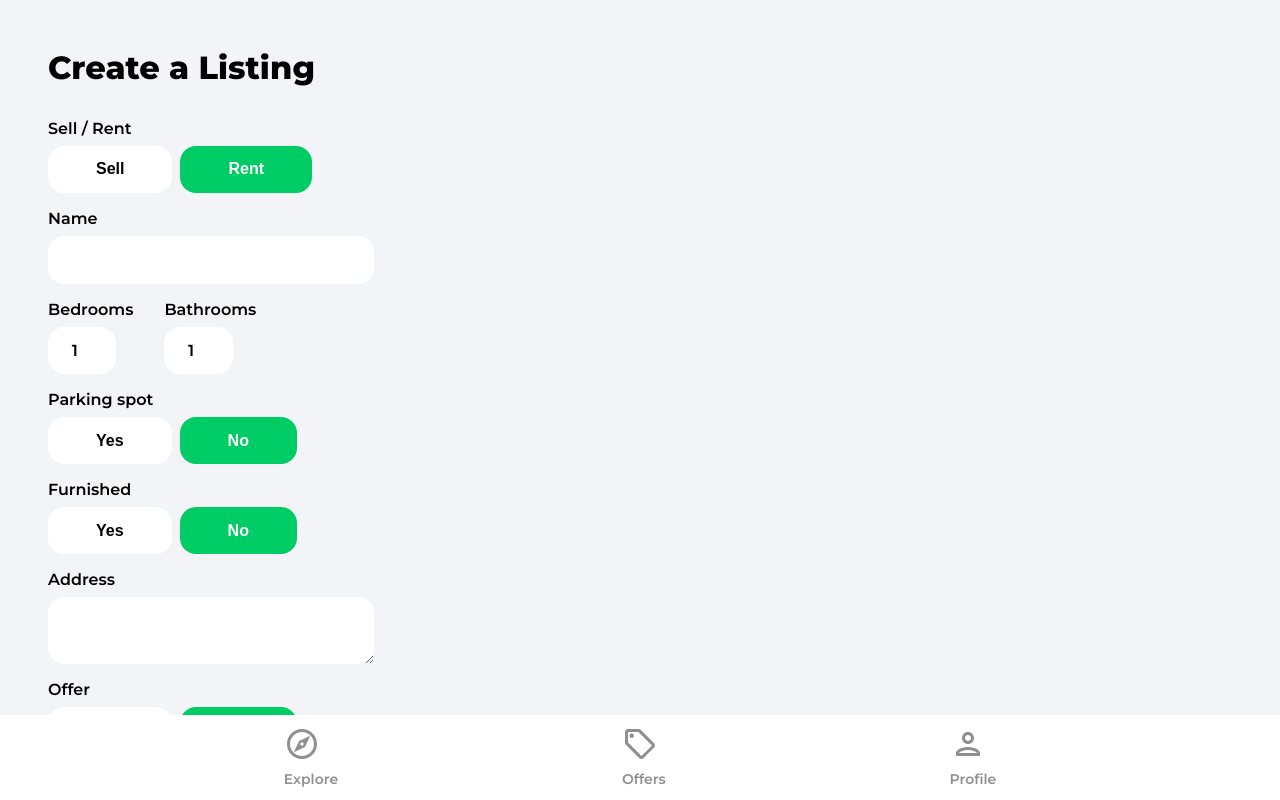
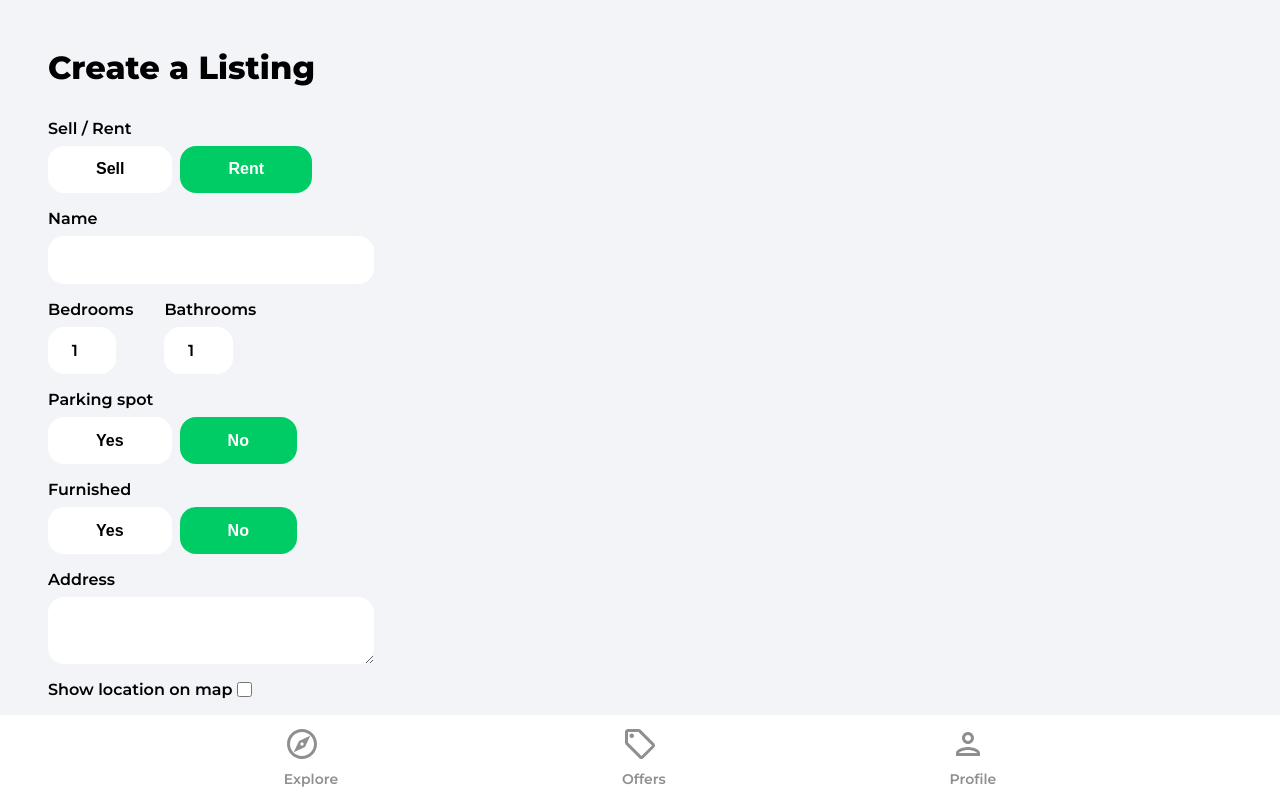
Before and after one commit to jankat11/House-Marketplace, a React (Create React App) app: page /create-listing in a window 1280 px wide. Shown: the top 800 px of the page. Built offline with nearby package versions, Linux system fonts and the light colour scheme; no server answers; sample sign-in values are in the browser's storage.

Commit message:
change create&edit lists context

```diff
--- a/package.json
+++ b/package.json
@@ -6,9 +6,11 @@
     "@testing-library/jest-dom": "^5.15.0",
     "@testing-library/react": "^11.2.7",
     "@testing-library/user-event": "^12.8.3",
+    "bootstrap": "^5.2.2",
     "firebase": "^9.12.1",
     "leaflet": "^1.9.2",
     "react": "^17.0.2",
+    "react-bootstrap": "^2.5.0",
     "react-dom": "^17.0.2",
     "react-leaflet": "^3.2.2",
     "react-router-dom": "^6.4.2",
--- a/src/index.css
+++ b/src/index.css
@@ -84,6 +84,14 @@ button {
   display: flex;
   align-items: center;
   justify-content: center;
+}
+
+.formInputFile:disabled, .formInputSmall:disabled {
+  background: #eeeeeec0
+}
+
+.formlabelDisablded {
+  color: #acacac;
 }
 
 .removeIcon {
@@ -348,6 +356,27 @@ button {
   width: 100%;
   height: 100%;
 }
+
+
+
+.reloadCheckbox  {
+
+  width: 15px;
+  height: 15px;
+  position: relative;
+  top: 2px;
+  background-color: #fff;
+
+}
+
+
+
+@media (max-width: 600px) {
+  .formLatLng {
+    flex-direction: column;
+  }
+}
+
 
 .swiperSlideImg {
   width: 100%;
@@ -738,6 +767,10 @@ button {
   display: block;
 }
 
+.reloadLabel {
+  display: inline-block;
+}
+
 .formButtons {
   display: flex;
 }
@@ -824,6 +857,10 @@ button {
   margin-right: 1rem;
 }
 
+.formInputFile:disabled::-webkit-file-upload-button  {
+  background-color: #c0c0c0;
+}
+
 .createListingButton {
   margin-top: 5rem;
 }
--- a/src/index.js
+++ b/src/index.js
@@ -3,6 +3,7 @@ import React from "react";
 import ReactDOM from "react-dom"
 import './index.css'
 import reportWebVitals from './reportWebVitals'
+
 
 ReactDOM.render(
   <React.StrictMode>
--- a/src/pages/CreateListing.jsx
+++ b/src/pages/CreateListing.jsx
@@ -15,7 +15,7 @@ import Spinner from '../components/Spinner'
 
 function CreateListing() {
   // eslint-disable-next-line
-  const [geolocationEnabled, setGeolocationEnabled] = useState(true)
+  const [geolocationEnabled, setGeolocationEnabled] = useState(false)
   const [loading, setLoading] = useState(false)
   const [formData, setFormData] = useState({
     type: 'rent',
@@ -31,6 +31,7 @@ function CreateListing() {
     images: {},
     latitude: 0,
     longitude: 0,
+    showMap: false
   })
 
   const {
@@ -47,6 +48,7 @@ function CreateListing() {
     images,
     latitude,
     longitude,
+    showMap,
   } = formData
 
   const auth = getAuth()
@@ -90,27 +92,9 @@ function CreateListing() {
 
     let geolocation = {}
 
-    if (geolocationEnabled) {
-      const response = await fetch(
-        `http://api.positionstack.com/v1/forward?access_key=${process.env.REACT_APP_GEOCODE_API_KEY}&query=${address}`
-      )
+    geolocation.lat = latitude
+    geolocation.lng = longitude
 
-      const data = await response.json()
-      console.log("data is", data)
-
-      geolocation.lat = data.data[0]?.latitude ?? 0
-      geolocation.lng = data.data[0]?.longitude ?? 0
-
-
-      if (data.data.length === 0) {
-        setLoading(false)
-        toast.error('Please enter a correct address')
-        return
-      }
-    } else {
-      geolocation.lat = latitude
-      geolocation.lng = longitude
-    }
 
      // Store image in firebase
     const storeImage = async (image) => {
@@ -172,6 +156,7 @@ function CreateListing() {
     delete formDataCopy.images
     delete formDataCopy.address
     !formDataCopy.offer && delete formDataCopy.discountedPrice
+    geolocationEnabled ? formDataCopy.showMap = true : formDataCopy.showMap = false
 
     const docRef = await addDoc(collection(db, 'listings'), formDataCopy)
     setLoading(false)
@@ -343,32 +328,39 @@ function CreateListing() {
             required
           />
 
-          {!geolocationEnabled && (
+          <label className='formLabel reloadLabel'>Show location on map</label>
+          <input type="checkbox" className='reloadCheckbox'
+            onChange={() => setGeolocationEnabled(!geolocationEnabled)}
+            checked={geolocationEnabled} />
+
+
             <div className='formLatLng flex'>
               <div>
-                <label className='formLabel'>Latitude</label>
+                <label  className={geolocationEnabled ? 'formLabel' : "formLabel formlabelDisablded"}>Latitude</label>
                 <input
                   className='formInputSmall'
                   type='number'
                   id='latitude'
                   value={latitude}
                   onChange={onMutate}
-                  required
+                  disabled={!geolocationEnabled}
+                  style={{color: !geolocationEnabled && '#acacac'}}
                 />
               </div>
               <div>
-                <label className='formLabel'>Longitude</label>
+                <label  className={geolocationEnabled ? 'formLabel' : "formLabel formlabelDisablded"}>Longitude</label>
                 <input
                   className='formInputSmall'
                   type='number'
                   id='longitude'
                   value={longitude}
                   onChange={onMutate}
-                  required
+                  disabled={!geolocationEnabled}
+                  style={{color: !geolocationEnabled && '#acacac'}}
                 />
               </div>
             </div>
-          )}
+
 
           <label className='formLabel'>Offer</label>
           <div className='formButtons'>
--- a/src/pages/EditListing.jsx
+++ b/src/pages/EditListing.jsx
@@ -5,6 +5,7 @@ import {
   ref,
   uploadBytesResumable,
   getDownloadURL,
+  deleteObject
 } from 'firebase/storage'
 import { doc, updateDoc, getDoc, serverTimestamp } from 'firebase/firestore'
 import { db } from '../firebase.config'
@@ -15,7 +16,8 @@ import Spinner from '../components/Spinner'
 
 function EditListing() {
   // eslint-disable-next-line
-  const [geolocationEnabled, setGeolocationEnabled] = useState(true)
+  const [geolocationEnabled, setGeolocationEnabled] = useState(false)
+  const [reloadImages, setReloadImages] = useState(false)
   const [loading, setLoading] = useState(false)
   const [listing, setListing] = useState(false)
   const [formData, setFormData] = useState({
@@ -29,7 +31,7 @@ function EditListing() {
     offer: false,
     regularPrice: 0,
     discountedPrice: 0,
-    images: {},
+    images: [],
     latitude: 0,
     longitude: 0,
   })
@@ -71,7 +73,8 @@ function EditListing() {
       const docSnap = await getDoc(docRef)
       if (docSnap.exists()) {
         setListing(docSnap.data())
-        setFormData({ ...docSnap.data(), address: docSnap.data().location })
+        setFormData({ ...docSnap.data(), address: docSnap.data().location, images: [] })
+        setGeolocationEnabled(docSnap.data().showMap)
         setLoading(false)
       } else {
         navigate('/')
@@ -101,6 +104,7 @@ function EditListing() {
   }, [isMounted])
 
   const onSubmit = async (e) => {
+    let formDataCopy;
     e.preventDefault()
 
     setLoading(true)
@@ -119,28 +123,11 @@ function EditListing() {
 
     let geolocation = {}
 
-    if (geolocationEnabled) {
-      const response = await fetch(
-        `http://api.positionstack.com/v1/forward?access_key=${process.env.REACT_APP_GEOCODE_API_KEY}&query=${address}`
-      )
-
-      const data = await response.json()
-      console.log("data is", data)
-
-      geolocation.lat = data.data[0]?.latitude ?? 0
-      geolocation.lng = data.data[0]?.longitude ?? 0
+      geolocation.lat = latitude
+      geolocation.lng = longitude
 
 
-      if (data.data.length === 0) {
-        setLoading(false)
-        toast.error('Please enter a correct address')
-        return
-      }
-    } else {
-      geolocation.lat = latitude
-      geolocation.lng = longitude
-    }
-
+    if (reloadImages) {
       // Store image in firebase
       const storeImage = async (image) => {
         return new Promise((resolve, reject) => {
@@ -190,20 +177,43 @@ function EditListing() {
         return
       })
 
-    const formDataCopy = {
+      formData.imgUrls.forEach((image, index) => {
+        const imageName = (auth.currentUser.uid +
+          formData.imgUrls[index]
+          .split(auth.currentUser.uid)[1])
+          .split("?alt=media&token")[0]
+        const storage = getStorage();
+        const desertRef = ref(storage, `images/${imageName}`);
+        deleteObject(desertRef).then(() => {
+          console.log("succesfuly deleted!")
+        }).catch((error) => {
+          console.log(error)
+        });
+      })
+
+      formDataCopy = {
         ...formData,
         imgUrls,
         geolocation,
         timestamp: serverTimestamp(),
+      }
+    } else {
+      formDataCopy = {
+        ...formData,
+        geolocation,
+        timestamp: serverTimestamp(),
+      }
     }
 
     formDataCopy.location = address
     delete formDataCopy.images
     delete formDataCopy.address
     !formDataCopy.offer && delete formDataCopy.discountedPrice
+    geolocationEnabled ? formDataCopy.showMap = true : formDataCopy.showMap = false
 
     // Update listing
     const docRef = doc(db, 'listings', params.listingId)
+
     await updateDoc(docRef, formDataCopy)
     setLoading(false)
     toast.success('Listing saved')
@@ -374,32 +384,38 @@ function EditListing() {
             required
           />
 
-          {!geolocationEnabled && (
+          <label className='formLabel reloadLabel'>Show location on map</label>
+          <input type="checkbox" className='reloadCheckbox'
+            onChange={() => setGeolocationEnabled(!geolocationEnabled)}
+            checked={geolocationEnabled} />
+
           <div className='formLatLng flex'>
             <div>
-                <label className='formLabel'>Latitude</label>
+              <label className={geolocationEnabled ? 'formLabel' : "formLabel formlabelDisablded"}>Latitude</label>
               <input
                 className='formInputSmall'
                 type='number'
                 id='latitude'
                 value={latitude}
                 onChange={onMutate}
-                  required
+                disabled={!geolocationEnabled}
+                style={{color: !geolocationEnabled && '#acacac'}}
               />
             </div>
             <div>
-                <label className='formLabel'>Longitude</label>
+              <label className={geolocationEnabled ? 'formLabel' : "formLabel formlabelDisablded"}>Longitude</label>
               <input
                 className='formInputSmall'
                 type='number'
                 id='longitude'
                 value={longitude}
                 onChange={onMutate}
-                  required
+                disabled={!geolocationEnabled}
+                style={{color: !geolocationEnabled && '#acacac'}}
               />
             </div>
           </div>
-          )}
+
 
           <label className='formLabel'>Offer</label>
           <div className='formButtons'>
@@ -456,7 +472,8 @@ function EditListing() {
             </>
           )}
 
-          <label className='formLabel'>Images</label>
+          <label className='formLabel reloadLabel'>Reload Images</label>
+          <input type="checkbox" className='reloadCheckbox' onChange={() => setReloadImages(!reloadImages)} checked={reloadImages} />
           <p className='imagesInfo'>
             The first image will be the cover (max 6).
           </p>
@@ -468,7 +485,8 @@ function EditListing() {
             max='6'
             accept='.jpg,.png,.jpeg'
             multiple
-            required
+            disabled={!reloadImages}
+            required={reloadImages}
           />
           <button type='submit' className='primaryButton createListingButton'>
             Edit Listing
--- a/src/pages/Listing.jsx
+++ b/src/pages/Listing.jsx
@@ -109,6 +109,8 @@ function Listing() {
           <li>{listing.furnished && 'Furnished'}</li>
         </ul>
 
+        {listing.showMap && (
+        <>
         <p className='listingLocationTitle'>Location</p>
 
         <div className='leafletContainer'>
@@ -130,6 +132,8 @@ function Listing() {
             </Marker>
           </MapContainer>
         </div>
+        </>
+        )}
 
         {auth.currentUser?.uid !== listing.userRef && (
           <Link
```
Also changed, not shown: src/pages/Profile.jsx (+18 -0 lines), 2 other files (tests, documents, lock files or other folders). Lines whose indentation alone changed are shown as unchanged.
